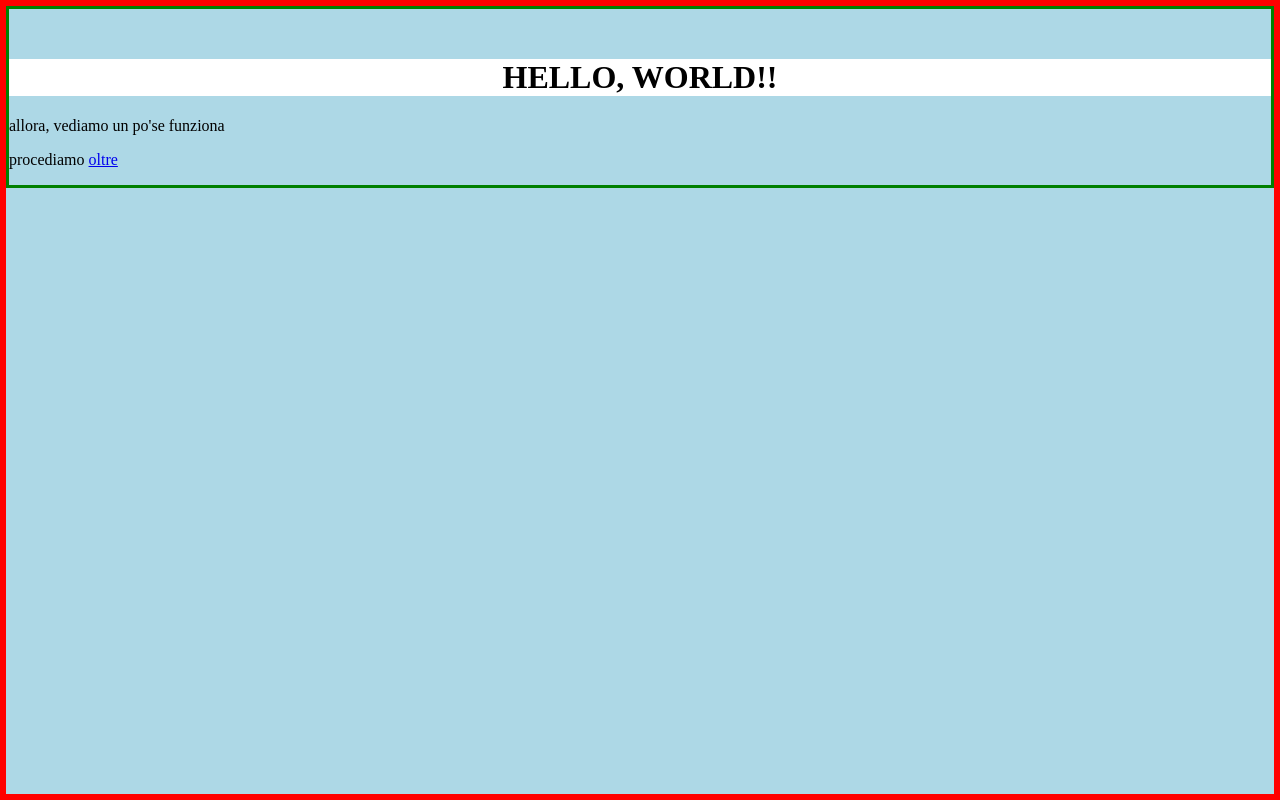
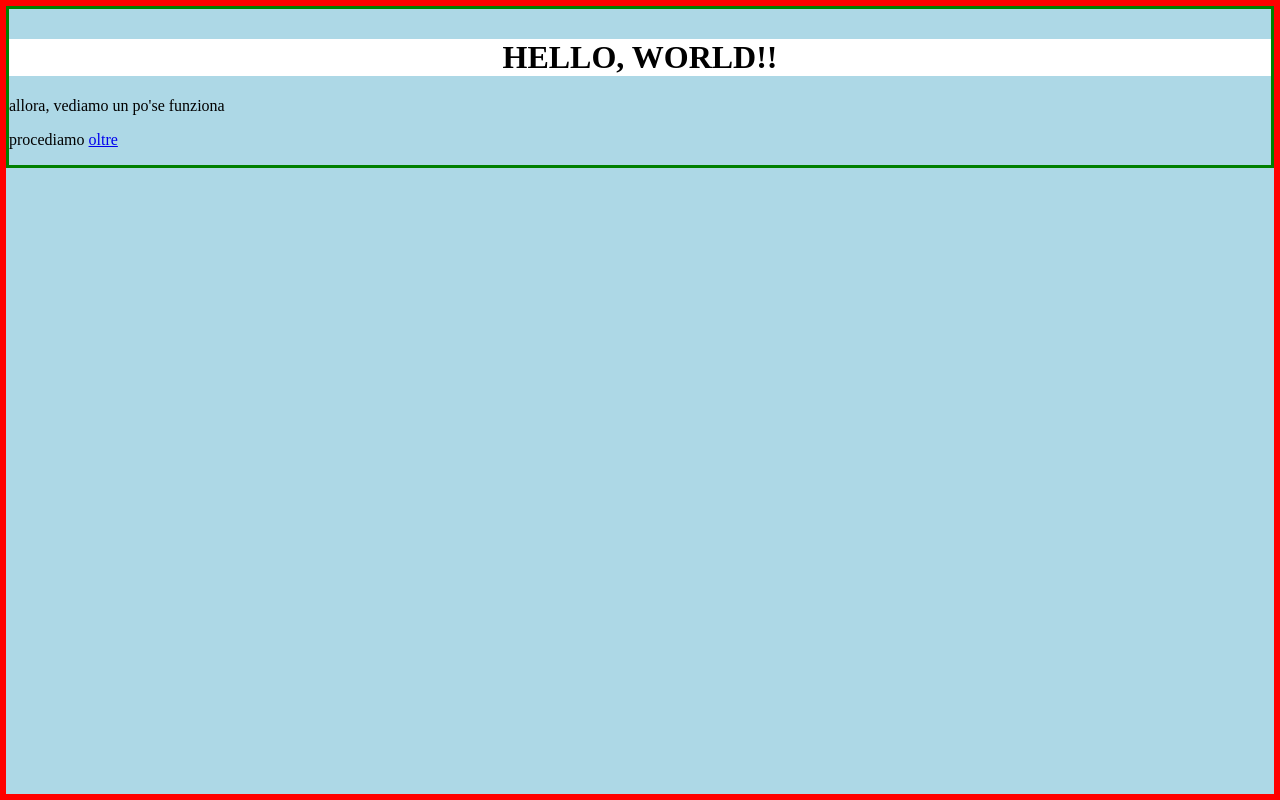
Before and after one commit to seleuco80/seleuco80.github.io, a plain HTML site: page index.html in a window 1280 px wide. Drawn offline with Linux system fonts and the light colour scheme.

Commit message:
Update index.html

```diff
--- a/index.html
+++ b/index.html
@@ -3,9 +3,9 @@
 <title>prima pagina</title>
 
 <style>
-html,body {margin:0;padding:0;border:solid red;background-color:lightblue;}
+html,body {margin:0;padding:0;border:solid red;background-color:lightblue;font-family: "Times New Roman", Times, serif;}
 
-  h1{background-color:white;text-align:center;margin-top:50px;}
+  h1{background-color:white;text-align:center;margin-top:30px;}
 
 
   #box{border:solid green;}
@@ -17,10 +17,12 @@ html,body {margin:0;padding:0;border:solid red;background-color:lightblue;}
 
   <div id="box">
 <h1>HELLO, WORLD!!</h1>
-
+<div id="testo">
   <p>allora, vediamo un po'se funziona</p>
   <p>
     procediamo <a href=" https://seleuco80.github.io/seconda_pagina.html"> oltre </a> </p>
+
+    </div>
   </div>
 </body>
 </html>
```
